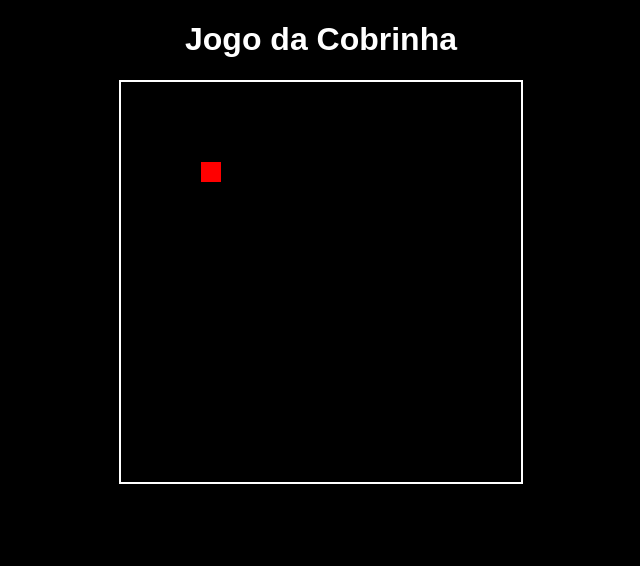
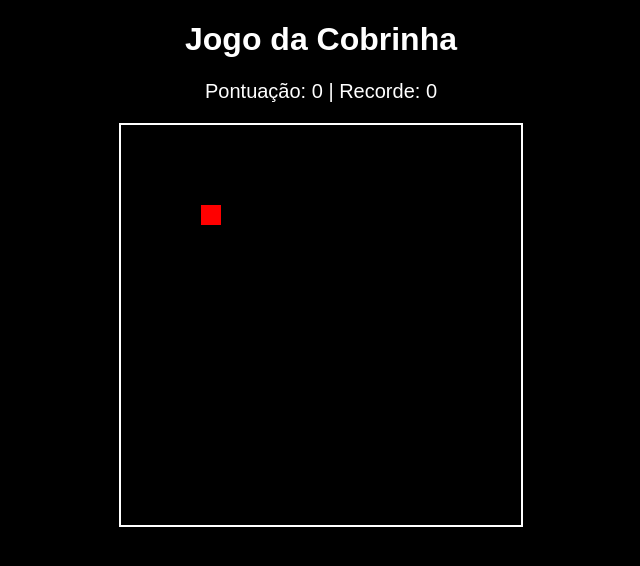
Before and after one commit to Phzin-2112/little-snake, a plain HTML site: page jogo/index.html in a window 1280 px wide. Shown: the whole page, without its empty margins (319-959 px from the left). Drawn offline with Linux system fonts and the light colour scheme.

Commit message:
Update index.html

```diff
--- a/jogo/index.html
+++ b/jogo/index.html
@@ -21,10 +21,18 @@
         h1 {
             color: #fff;
         }
+        #scoreboard {
+            color: #fff;
+            font-size: 20px;
+            margin-top: 10px;
+        }
     </style>
 </head>
 <body>
     <h1>Jogo da Cobrinha</h1>
+    <div id="scoreboard">
+        Pontuação: <span id="score">0</span> | Recorde: <span id="highscore">0</span>
+    </div>
     <canvas id="gameCanvas" width="400" height="400"></canvas>
     <script src="index.js"></script>
 </body>
```
